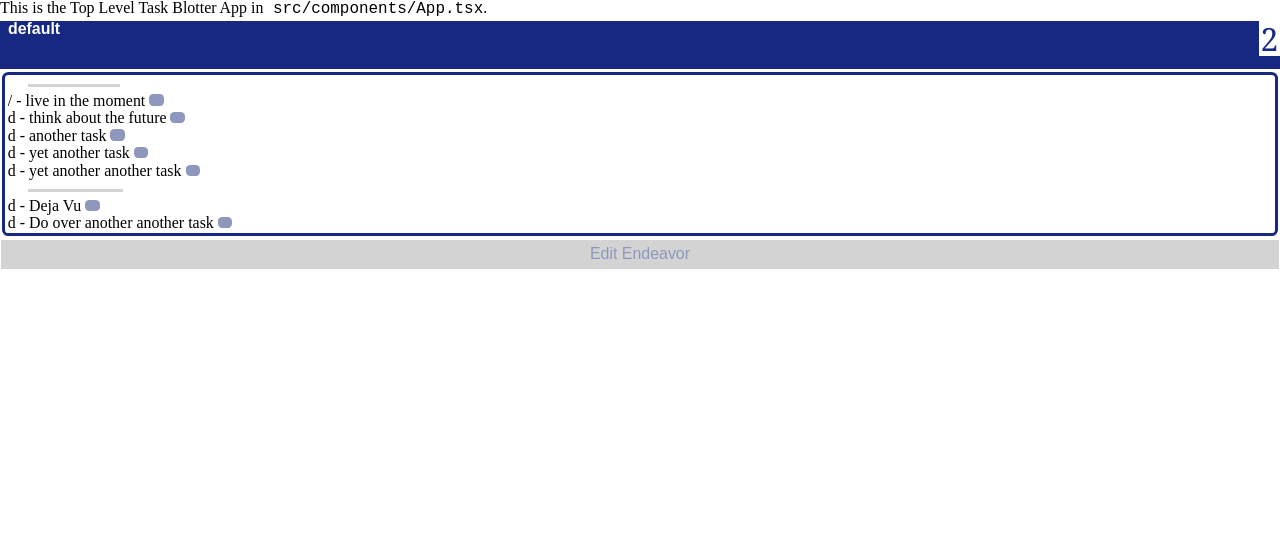
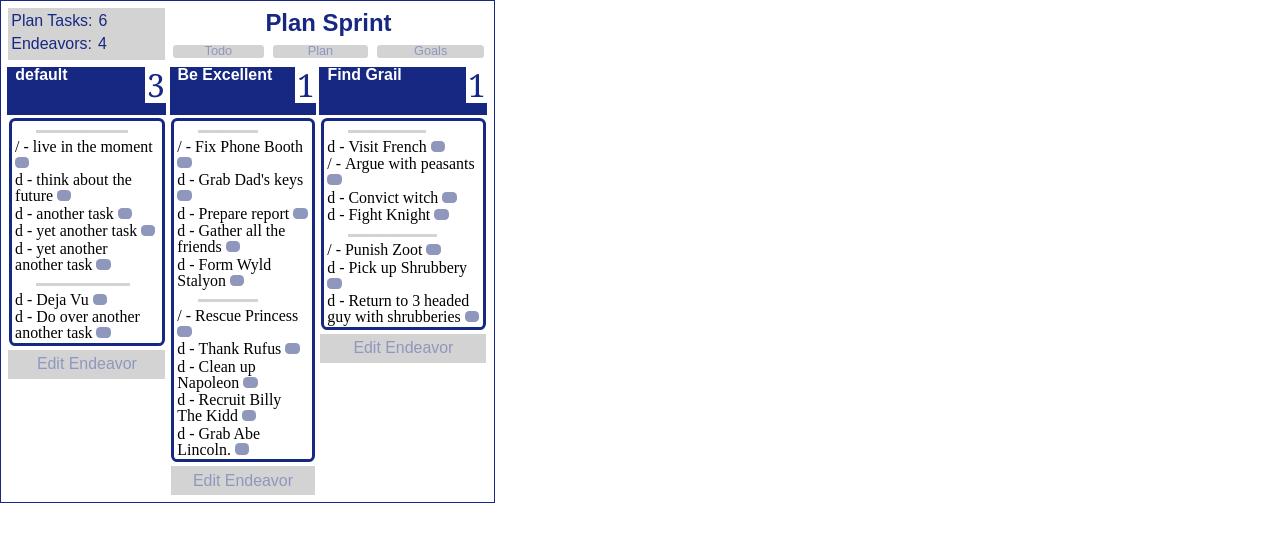
Before and after one commit to psons/task-blotter, a React (Create React App) app: page / in a window 1280 px wide. Shown: the top 542 px of the page. Built offline with nearby package versions, Linux system fonts and the light colour scheme.

Commit message:
All grid layout components stubbed in

```diff
--- a/src/components/App.tsx
+++ b/src/components/App.tsx
@@ -1,26 +1,46 @@
 import React from 'react';
 import '../css/t_blotter.css';
+import '../css/layout.css';
 import {endeavors} from "../testdata/test-endeavors";
-import Story from "./Story";
+import StatPanel from "./StatPanel";
 import Endeavor from "./Endeavor";
+import {StatsT} from "../types/endeavors";
 // Comment
 
-const testEndeavor = endeavors[0]
-const testStory = endeavors[0].story_list[0]; //.story_list[1]
+function App() {
+    console.log("Top Level Task Blotter App:src/components/App.tsx.")
+    var screenLayout = "full_width_3_col"; // grid container
+    let endeavorGridAreas = ["e1_area", "e2_area", "e3_area"]
+    let renderEndeavors = [];
+    let renderCount = 0
+    let endeavorColumns = 3;
+    while ((renderCount < endeavorColumns) && (renderCount < endeavors.length)){
+        renderEndeavors.push(<Endeavor
+            endeavor_t={endeavors[renderCount]}
+            grid_area={endeavorGridAreas[renderCount]}
+            key={endeavors[renderCount].eid}
+        />);
+        renderCount++;
+    }
+    let ec = endeavors.length;
 
-function App() {
-    console.log(`testStory name is: ${testStory.name}`);
-  return (
-    <div className="app full_width_3_col">
-      <header className="App-header">
-          This is the Top Level Task Blotter App in
-            <code> src/components/App.tsx</code>.
-      </header>
-    <Endeavor _id={testEndeavor._id}
-              name={testEndeavor.name}
-              maxStories={testEndeavor.maxStories}
-              eid={testEndeavor.eid}
-              story_list={testEndeavor.story_list}/>
+    // todo this will become application state, and tasks becomes user modifiable
+    let stats_t: StatsT = {task_count: 6, endeavor_count: ec}
+    return (
+    <div className={"app " + screenLayout}>
+        <div className="screen_title title_area">Plan Sprint</div>
+        <StatPanel stats_t={stats_t}  />
+        <div className="b3_area">
+            <div className="menu_choice">Goals</div>
+        </div>
+        <div className="b2_area">
+            <div className="menu_choice">Plan</div>
+        </div>
+        <div className="b1_area">
+            <div className="menu_choice">Todo</div>
+        </div>
+
+        { renderEndeavors }
     </div>
   );
 }
--- a/src/components/Endeavor.tsx
+++ b/src/components/Endeavor.tsx
@@ -1,18 +1,27 @@
 import React from "react";
-import {EndeavorT, StoryT} from "../types/endeavors";
+import {EndeavorT} from "../types/endeavors";
 import Story from "./Story"
 
-const Endeavor = ({_id, name, maxStories, eid, story_list}: EndeavorT) => {
+interface EndeavorCT {
+    endeavor_t: EndeavorT;
+    grid_area: string;
+}
+
+// const Endeavor = ({_id, name, maxStories, eid, story_list}: EndeavorT) => {
+const Endeavor = ({endeavor_t, grid_area}: EndeavorCT) => {
+    const {_id, name, maxStories, eid, story_list} = endeavor_t;
     return (
-        <div className="endeavor e1_area">
+        // going to need to rotate through the grid areas: e1_area, e2_area, e3_area
+        // <div className="endeavor e1_area">
+        <div className={"endeavor " + grid_area}>
             <div className="endeavor_head_bar">
-                <div className="endeavor_max_tasks_value">2</div>
+                <div className="endeavor_max_tasks_value">{maxStories}</div>
                 <p className="endeavor_name">{name}</p>
                 <p className="endeavor_tasks_label">Endeavor Tasks</p>
             </div>
             <div className="task_list tasks_list_endeavor_in_sprint">
                 {story_list.map(story => {
-                    {console.log(`Endeavor rendering story: ${story.name}`)}
+                    console.log(`Endeavor rendering story: ${story.name}`)
                     return (
                         <Story story_t={story} key={story.sid}></Story>
                     )
--- /dev/null
+++ b/src/components/StatPanel.tsx
@@ -0,0 +1,24 @@
+import React from "react";
+import {StatsT} from "../types/endeavors"
+interface StatsPanelCT {
+    stats_t: StatsT;
+}
+
+const StatPanel = ({stats_t}: StatsPanelCT) => {
+    const {task_count, endeavor_count} = stats_t;
+    return (
+        <div className="statistics_panel util_area">
+            <div className="label_val_pair">
+                <span className="sprint_tasks setting_label">Plan Tasks: </span>
+                <span className="setting_value">{task_count}</span>
+            </div>
+            <div className="label_val_pair">
+                <span className="sprint_endeavors setting_label">Endeavors: </span>
+                <span className="setting_value">{endeavor_count}</span>
+            </div>
+        </div>
+
+    )
+}
+
+export default StatPanel;
--- a/src/components/Story.tsx
+++ b/src/components/Story.tsx
@@ -4,7 +4,8 @@ import Task from "./Task";
 
 interface StoryCT {
     story_t: StoryT;
-    // going to need to add some data here to tell it how to style its tasks.
+    // going to need to add some data here to tell it how to conditionally
+    // style its tasks.
 }
 
 const Story = ( {story_t}: StoryCT ) =>
--- a/src/testdata/test-endeavors.ts
+++ b/src/testdata/test-endeavors.ts
@@ -145,5 +145,90 @@ export const endeavors =
                     ]
                 }
             ]
+        },
+        {
+            "_id": "c32f070aaa",
+            "name": "Find Grail",
+            "maxStories": 1,
+            "eid": "c32f070aaa",
+            "story_list": [
+                {
+                    "maxTasks": 3,
+                    "name": "Arthur story",
+                    "sid": "c32f070aaa.c0ec63cbbb",
+                    "taskList": [
+                        {
+                            "status": "do",
+                            "title": "Visit French",
+                            "detail": "",
+                            "tid": "c32f070aaa.c0ec63cbbb.5103dd140d"
+                        },
+                        {
+                            "status": "in_progress",
+                            "title": "Argue with peasants",
+                            "detail": "",
+                            "tid": "c32f070aaa.c0ec63cbbb.0eeac89fa5"
+                        },
+                        {
+                            "status": "do",
+                            "title": "Convict witch",
+                            "detail": "",
+                            "tid": "c32f070aaa.c0ec63cbbb.d06267f23b"
+                        },
+                        {
+                            "status": "do",
+                            "title": "Fight Knight",
+                            "detail": "",
+                            "tid": "c32f070aaa.c0ec63cbbb.e34beb10c4"
+                        }
+                    ]
+                },
+                {
+                    "maxTasks": 3,
+                    "name": "Galahad story",
+                    "sid": "c32f070aaa.c0ec63cccc",
+                    "taskList": [
+                        {
+                            "status": "in_progress",
+                            "title": "Punish Zoot",
+                            "detail": "She is imprisoned in the tower.",
+                            "tid": "c32f070aaa.c0ec63cccc.0eeac89fbf"
+                        },
+                        {
+                            "status": "do",
+                            "title": "Pick up Shrubbery",
+                            "detail": "Theres a guy, Rodger who arranges and designs them",
+                            "tid": "c32f070aaa.c0ec63cccc.d06267f23a"
+                        },
+                        {
+                            "status": "do",
+                            "title": "Return to 3 headed guy with shrubberies",
+                            "detail": "",
+                            "tid": "c32f070aaa.c0ec63cccc.e34beb10b4"
+                        }
+                    ]
+                }
+            ]
+        },
+        {
+            "_id": "c32f090abc",
+            "name": "Win Championship",
+            "maxStories": 1,
+            "eid": "c32f090abc",
+            "story_list": [
+                {
+                    "maxTasks": 3,
+                    "name": "Enter Tourney",
+                    "sid": "c32f090abc.c0ec63cdef",
+                    "taskList": [
+                        {
+                            "status": "do",
+                            "title": "Win 6 games in a row.",
+                            "detail": "Defeat everybody in field of 66 teams",
+                            "tid": "c32f090abc.c0ec63cdef.5103dd1123"
+                        }
+                    ]
+                }
+            ]
         }
-]
+    ]
```
Also changed, not shown: src/types/endeavors.ts (+7 -1 lines).
